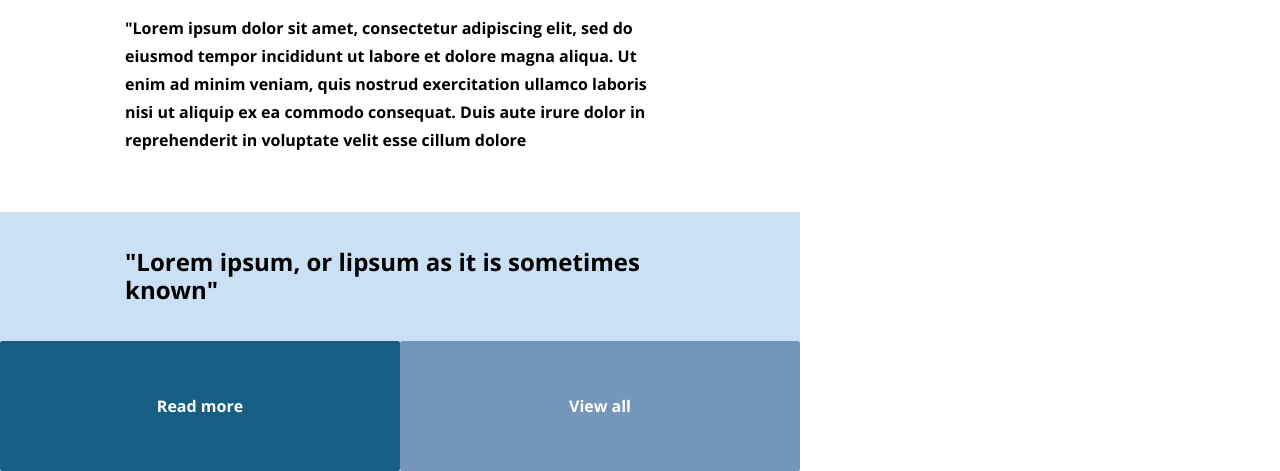
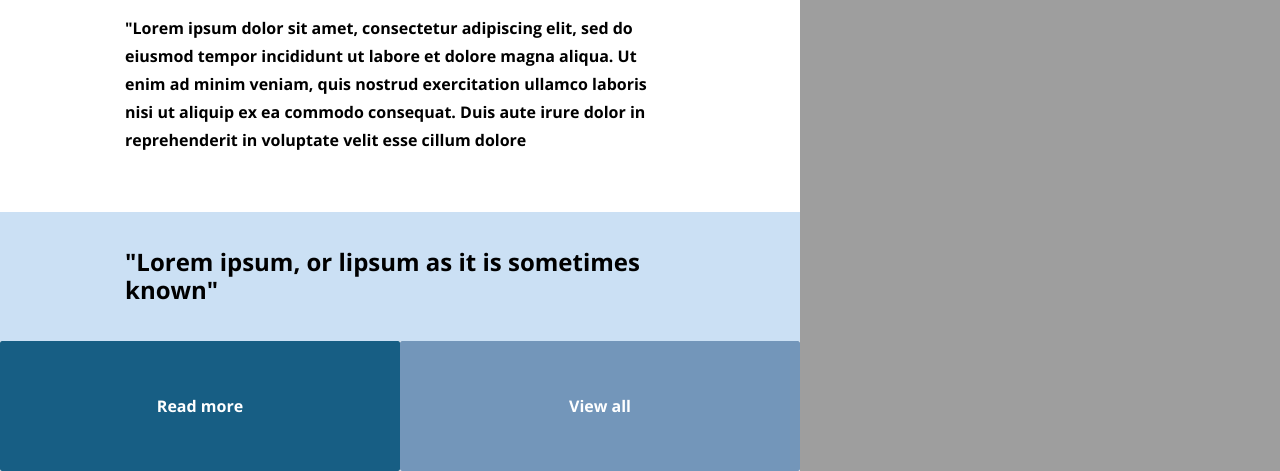
Before and after one commit to aashinak/gridweb, a plain HTML site: page index.html in a window 1280 px wide. Shown: the part 329-800 px from the top of the page. Drawn offline with nearby package versions, Linux system fonts and the light colour scheme; the site is published under a folder, as on GitHub Pages, so addresses that start at the root find nothing.

Commit message:
Update style.css

```diff
--- a/style.css
+++ b/style.css
@@ -79,7 +79,7 @@ body{
 
 .imgBox{
     grid-area: imgBox;
-    background-image: url(/images/background.png);
+    background-image: url(./images/background.png);
     background-size: cover;
 }
 
```
